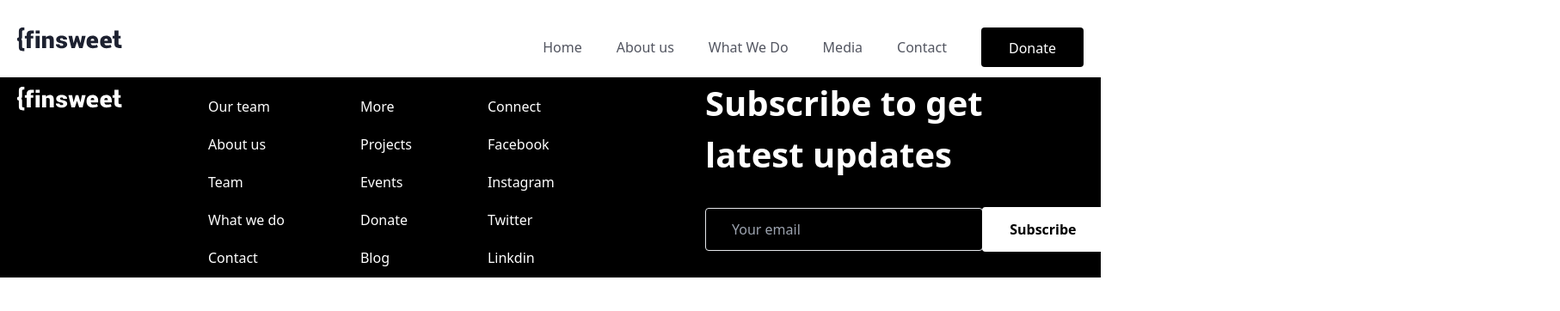
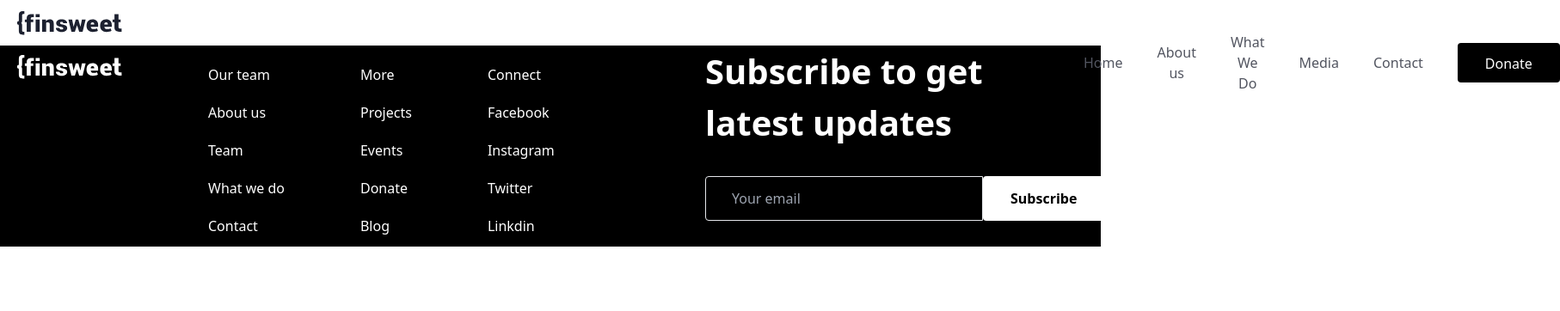
Before and after one commit to diyorb3k/jamoviy-ish, a website: page index.html in a window 1280 px wide. Shown: the whole page at 86% size, 1814 px wide, since content can reach past the window. Drawn offline with nearby package versions, Linux system fonts and the light colour scheme; files that its build step writes are made by us from their sources.

Commit message:
dwhlkfnjsd

```diff
--- a/index.html
+++ b/index.html
@@ -35,7 +35,7 @@
             class="pt-[20px] bg-[#6e6c6c] md:bg-transparent text-center flex md:flex flex-col md:flex-row gap-[40px] duration-500 translate-x-[-150%] md:translate-x-[-0]"
           >
             <ul
-              class="md:flex flex md:flex-row flex-col items-center gap-[10px] md:gap-[40px]"
+              class="md:flex flex md:flex-row flex-col items-center gap-[10px] md:gap-[40px] absolute"
             >
               <li><a class="text-[#525560] font-Robato" href="#">Home</a></li>
               <li>
@@ -113,18 +113,20 @@
             <h2 class="text-white text-[40px] font-bold max-w-[440px]">
               Subscribe to get latest updates
             </h2>
+            <div class="flex mt-[32px]">
               <input
-              class="mt-[32px] rounded-[4px] px-[30px] py-[12px] border-[1px] pr-[60px] bg-black text-gray-400"
+                class="rounded-[4px] rounded-tr-none rounded-br-none px-[30px] py-[12px] border-[1px] pr-[60px] bg-black text-gray-400"
                 type="email"
                 id="fname"
                 name="fname"
                 value="Your email"
               />
               <button
-              class="ml-[-5px] bg-white border-white sm:mr-[-100px] py-[14px] px-[32px] font-bold text-[ #1D2130] rounded-[4px]"
+                class="box-border bg-white border-white sm:mr-[-100px] py-[14px] px-[32px] font-bold text-[ #1D2130] rounded-[4px]"
               >
                 Subscribe
               </button>
+            </div>
           </div>
         </div>
         <!-- <div className="wrapper">
```
Lines whose indentation alone changed are shown as unchanged.
